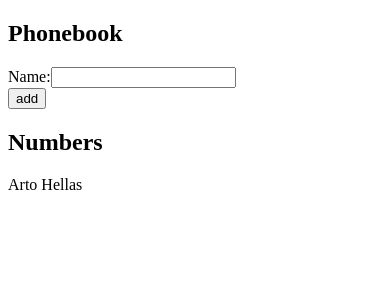
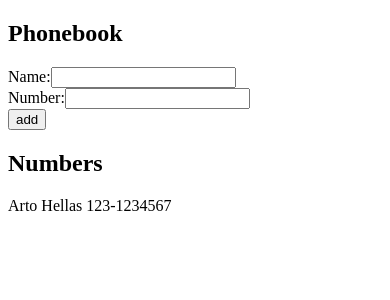
Before and after one commit to LizPinango/FullStackOpen-2025, a React (Vite) app in the folder Part2/phonebook/: page / in a window 390 px wide. Shown: the top 300 px of the page. Built offline with nearby package versions, Linux system fonts and the light colour scheme.

Commit message:
Part2: The Phonebook - Step 3 Add input for numbers

```diff
--- a/Part2/phonebook/src/App.jsx
+++ b/Part2/phonebook/src/App.jsx
@@ -4,12 +4,15 @@ const App = () => {
   const [persons, setPersons] = useState([
     {
       id: 1,
-      name: 'Arto Hellas'
+      name: 'Arto Hellas',
+      number: '123-1234567'
     }
   ])
+
   const [newName, setNewName] = useState('')
+  const [newNumber, setNewNumber] = useState('')
 
-  const addName = (event) => {
+  const addPerson = (event) => {
     event.preventDefault()
     const nameExists = persons.find(p => p.name === newName)
 
@@ -18,33 +21,38 @@ const App = () => {
     } else {
       const newPerson = {
         id: Math.floor(Math.random() * 1000),
-        name: newName
+        name: newName,
+        number: newNumber
       }
       setPersons(persons.concat(newPerson))
     }
 
     setNewName('')
+    setNewNumber('')
   }
 
-  const handleNameChange = (event) => {
-    setNewName(event.target.value)
-  }
+  const handleNameChange = (event) => setNewName(event.target.value)
+  const handleNumberChange = (event) => setNewNumber(event.target.value)
 
   return (
     <div>
       <h2>Phonebook</h2>
 
-      <form onSubmit={addName}>
+      <form onSubmit={addPerson}>
         <div>
           <label htmlFor='name-input'>Name:</label>
           <input id='name-input' value={newName} onChange={handleNameChange}/>
+        </div>
+        <div>
+          <label htmlFor='number-input'>Number:</label>
+          <input id='number-input' value={newNumber} onChange={handleNumberChange}/>
         </div>
         <div>
           <button type="submit">add</button>
         </div>
       </form>
       <h2>Numbers</h2>
-      {persons.map(p => <p key={p.id}>{p.name}</p> )}
+      {persons.map(p => <p key={p.id}>{p.name} {p.number}</p> )}
     </div>
   )
 }
```
